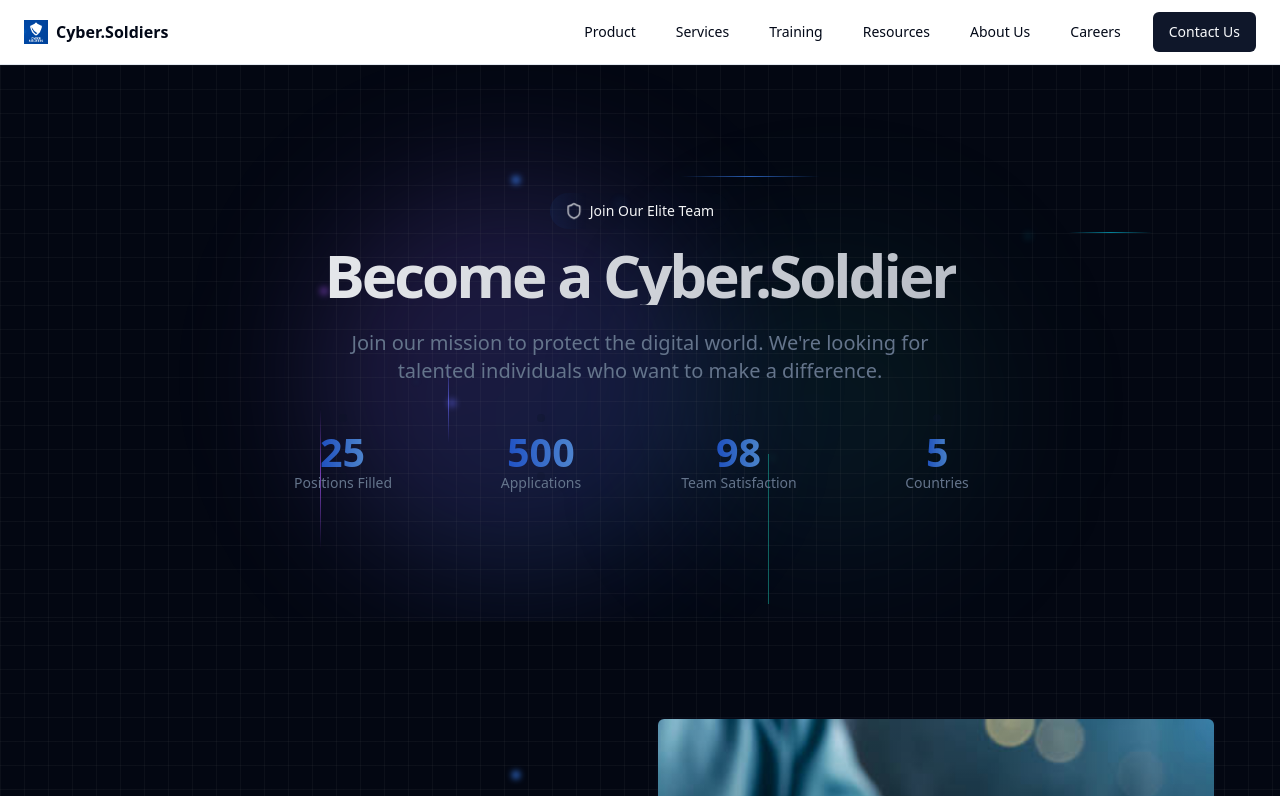
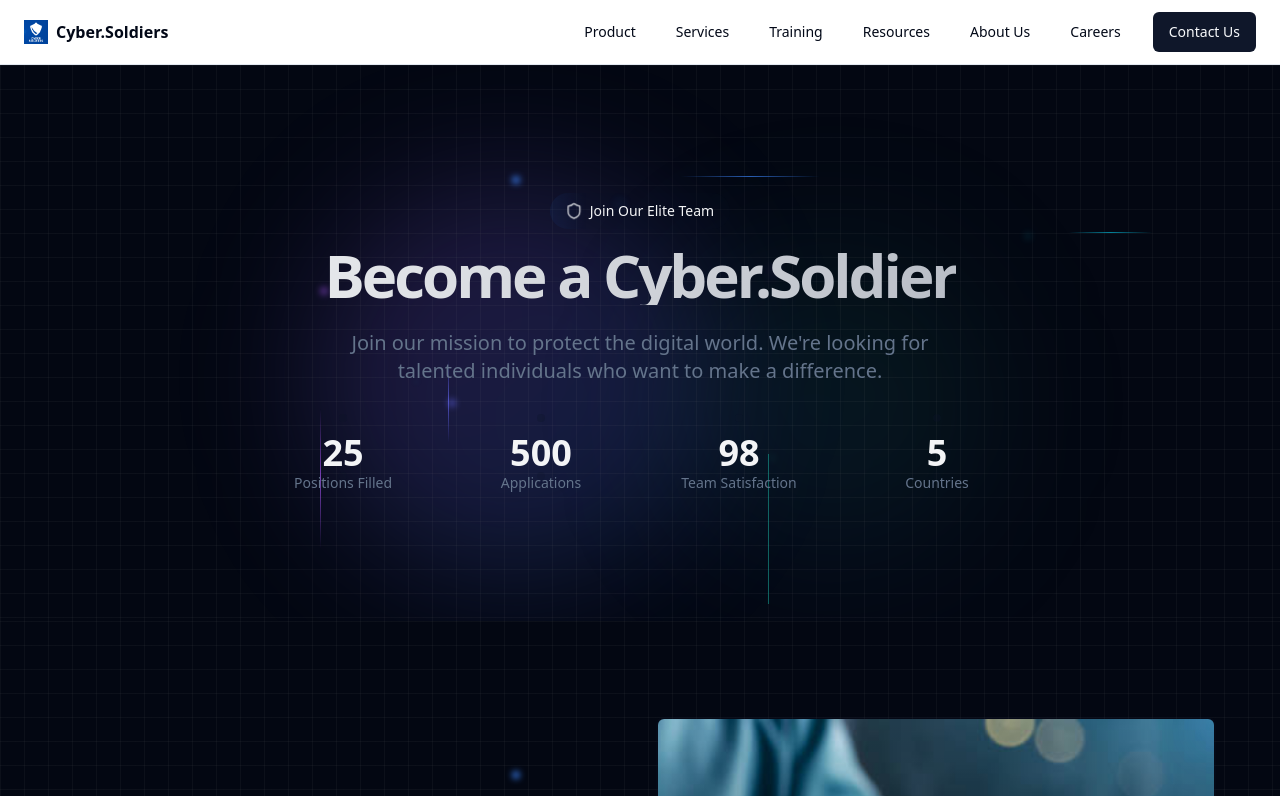
Before and after one commit to Devmangrani/Cyber-Soilders, a React (Vite) app: page /careers in a window 1280 px wide. Shown: the top 796 px of the page. Built offline with nearby package versions, Linux system fonts and the light colour scheme.

Commit message:
updated careers.jsx

```diff
--- a/src/components/careers.jsx
+++ b/src/components/careers.jsx
@@ -409,7 +409,7 @@ export default function Careers() {
             </div>
 
             <div className="flex flex-col items-center hero-element group relative">
-              <div className="text-4xl font-bold bg-clip-text text-transparent bg-gradient-to-r from-blue-600 to-blue-400 animate-pulse-slow">
+              <div className="text-4xl font-bold bg-clip-text text-transparent bg-gradient-to-r from-gray-100 to-gray-100">
                 {counterValues['positions-filled'] || "100+"}
               </div>
               <div className="text-sm text-muted-foreground">Positions Filled</div>
@@ -417,7 +417,7 @@ export default function Careers() {
             </div>
 
             <div className="flex flex-col items-center hero-element group relative">
-              <div className="text-4xl font-bold bg-clip-text text-transparent bg-gradient-to-r from-blue-600 to-blue-400 animate-pulse-slow">
+              <div className="text-4xl font-bold bg-clip-text text-transparent bg-gradient-to-r from-gray-100 to-gray-100">
                 {counterValues['applications'] || "500+"}
               </div>
               <div className="text-sm text-muted-foreground">Applications</div>
@@ -425,7 +425,7 @@ export default function Careers() {
             </div>
 
             <div className="flex flex-col items-center hero-element group relative">
-              <div className="text-4xl font-bold bg-clip-text text-transparent bg-gradient-to-r from-blue-600 to-blue-400 animate-pulse-slow">
+              <div className="text-4xl font-bold bg-clip-text text-transparent bg-gradient-to-r from-gray-100 to-gray-100">
                 {counterValues['satisfaction'] || "98%"}
               </div>
               <div className="text-sm text-muted-foreground">Team Satisfaction</div>
@@ -433,7 +433,7 @@ export default function Careers() {
             </div>
 
             <div className="flex flex-col items-center hero-element group relative">
-              <div className="text-4xl font-bold bg-clip-text text-transparent bg-gradient-to-r from-blue-600 to-blue-400 animate-pulse-slow">
+              <div className="text-4xl font-bold bg-clip-text text-transparent bg-gradient-to-r from-gray-100 to-gray-100">
                 {counterValues['countries'] || "25+"}
               </div>
               <div className="text-sm text-muted-foreground">Countries</div>
--- a/src/components/contact.jsx
+++ b/src/components/contact.jsx
@@ -187,7 +187,7 @@ export default function Contact() {
             </div>
 
             {/* Animated contact options */}
-            <div className="grid grid-cols-1 sm:grid-cols-3 gap-6 mt-12 pt-8 w-full max-w-3xl">
+            <div className="grid grid-cols-1 sm:grid-cols-2 gap-6 mt-12 pt-8 w-full max-w-3xl">
               <div className="flex flex-col items-center group animate-fade-in relative overflow-hidden">
                 <div className="absolute -inset-1 bg-gradient-to-r from-blue-500/30 to-indigo-500/30 rounded-lg blur opacity-0 group-hover:opacity-75 transition duration-700"></div>
                 <div className="p-4 rounded-full bg-white-900 text-blue-100 mb-3 animate-bounce-subtle group-hover:scale-110 transition-all duration-300 relative z-10">
@@ -212,13 +212,13 @@ export default function Contact() {
               </div>
               <div className="flex flex-col items-center group animate-fade-in relative overflow-hidden" style={{animationDelay: '400ms'}}>
                 <div className="absolute -inset-1 bg-gradient-to-r from-purple-500/30 to-pink-500/30 rounded-lg blur opacity-0 group-hover:opacity-75 transition duration-700"></div>
-                <div className="p-4 rounded-full bg-white-900 text-blue-100 mb-3 animate-bounce-subtle group-hover:scale-110 transition-all duration-300 relative z-10" style={{animationDelay: '1s'}}>
+                {/* <div className="p-4 rounded-full bg-white-900 text-blue-100 mb-3 animate-bounce-subtle group-hover:scale-110 transition-all duration-300 relative z-10" style={{animationDelay: '1s'}}>
                   <MessageCircle className="h-6 w-6" />
-                </div>
-                <div className="relative z-10">
+                </div> */}
+                {/* <div className="relative z-10">
                   <div className="text-lg font-medium text-blue-600 group-hover:text-blue-500 transition-colors duration-300">Live Chat</div>
                   <div className="text-sm text-muted-foreground">Instant assistance</div>
-                </div>
+                </div> */}
                 <div className="absolute bottom-0 left-0 w-full h-[1px] bg-gradient-to-r from-transparent via-purple-500/50 to-transparent scale-x-0 group-hover:scale-x-100 transition-transform duration-700"></div>
               </div>
             </div>
@@ -280,7 +280,7 @@ export default function Contact() {
                     <WhatsAppLogo className="h-6 w-6 text-[#25D366]" />
                   </div>
                   <div className="relative z-10">
-                    <h3 className="font-semibold text-blue-100 group-hover:text-blue-600 transition-colors duration-300">Live Chat</h3>
+                    <h3 className="font-semibold text-blue-100 group-hover:text-blue-600 transition-colors duration-300">Message Us</h3>
                     <p className="text-muted-foreground">+91-78143-21156</p>
                   </div>
                 </div>
--- a/src/components/training.jsx
+++ b/src/components/training.jsx
@@ -24,7 +24,7 @@ import NextjsBackground from './NextjsBackground'
 import ECCouncilLogo from '../EC_Council_Logo.jpg'
 import IITPravartakLogo from '../IITM_Pravartak_Logo.jpeg'
 import IITMadrasLogo from '../IIT_Madras_Logo.png'
-import CyberSecurityTraining from '../CyberSecurityServices.jpeg'
+import CyberSecurityTraining from '../why_choose_training.png'
 import CompTIALogo from '../CompTIA.png'
 import CyberGuardianLogo from '../LMS.png'
 import CyberRangeLogo from "../Cyber-range-logo.png"
@@ -1530,7 +1530,7 @@ export default function Training() {
                   alt="Cyber Security Training"
                   loading="lazy"
                   decoding="async"
-                  className="relative z-10 object-cover w-full h-full transition-transform duration-500 group-hover:scale-110"
+                  className="relative z-10 object-cover w-full h-full max-w-full max-h-full transition-transform duration-500 group-hover:scale-110"
                   src={CyberSecurityTraining}
                 />
                 <div className="absolute inset-0 bg-gradient-to-t from-black/50 via-black/30 to-transparent">
```
Also changed, not shown: 1 other file (tests, documents, lock files or other folders).
